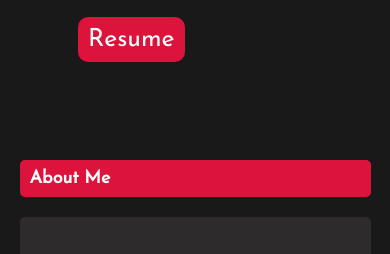
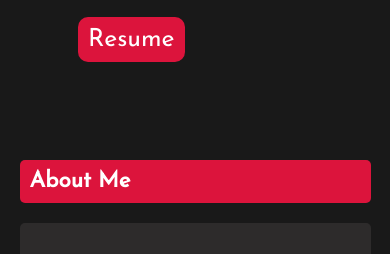
Before and after one commit to coder-vaani/Portfolio, a plain HTML site: page index.html in a window 390 px wide. Shown: the part 510-764 px from the top of the page. Drawn offline with Linux system fonts and the light colour scheme.

Commit message:
Update index.css

```diff
--- a/index.css
+++ b/index.css
@@ -270,10 +270,6 @@ footer {
         width: 100%;
         margin-left: 0;
     }
-
-    main {
-        font-size: 80%;
-    }
 }
 
 /* Media queries ends */
```
